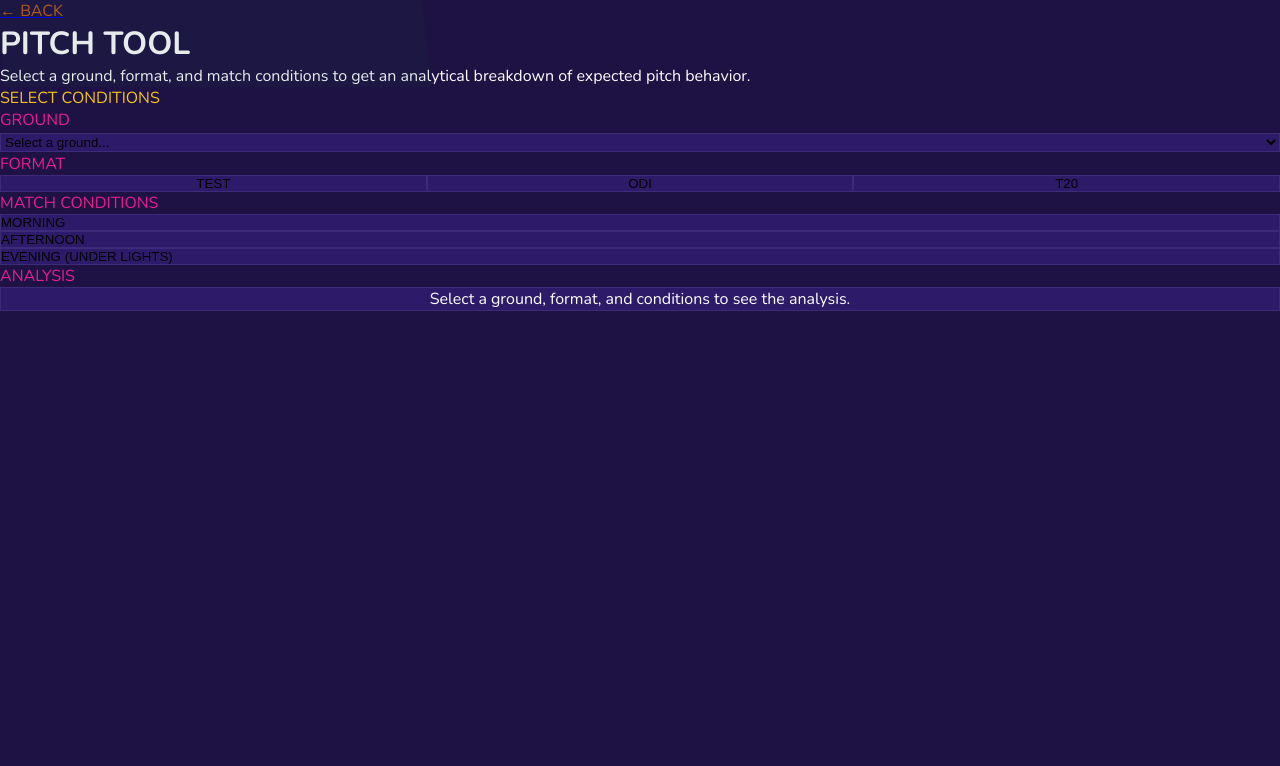
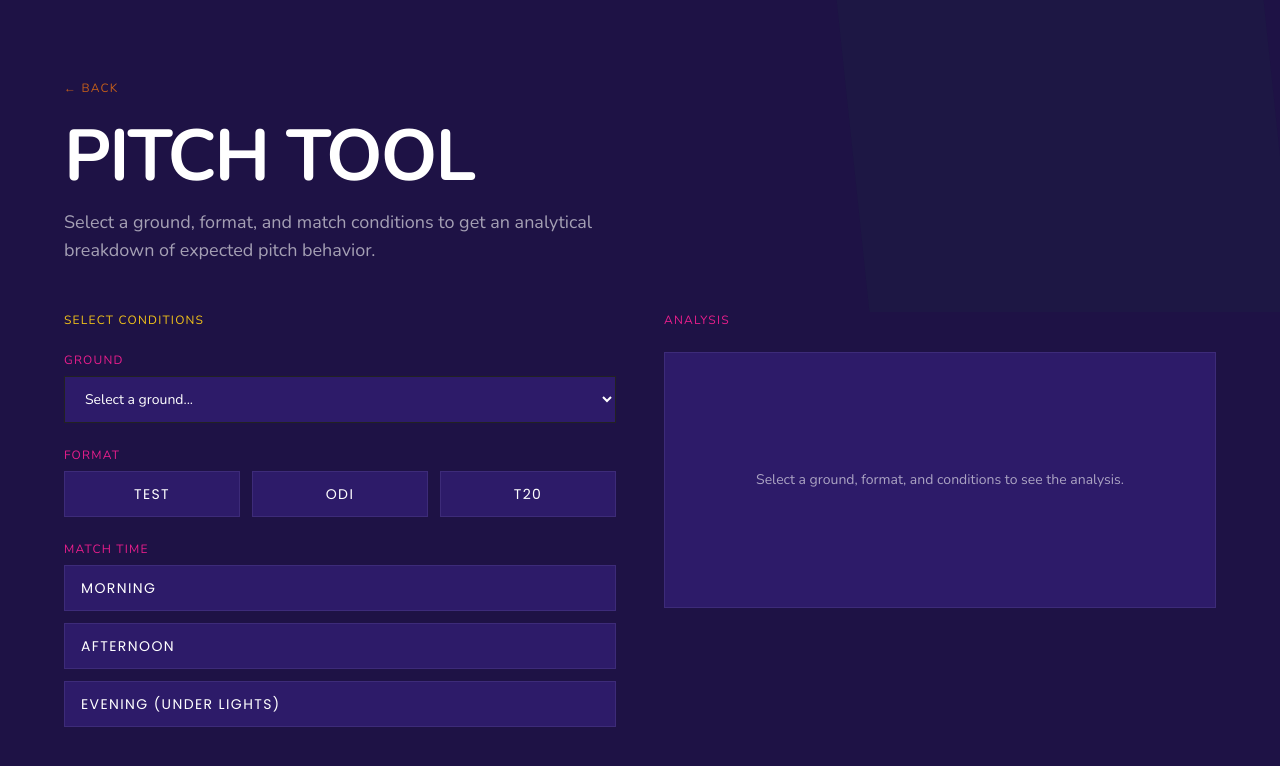
Before and after one commit to jaidenupatel/Cricket-Pitch-Analysis, a Next.js app: page /tool in a window 1280 px wide. Shown: the top 766 px of the page. Built offline with nearby package versions, Linux system fonts and the light colour scheme.

Commit message:
fixing stadium cards and importing tailwinds

```diff
--- a/app/globals.css
+++ b/app/globals.css
@@ -1,7 +1,6 @@
-@tailwind base;
-@tailwind components;
-@tailwind utilities;
+@import "tailwindcss";
 
+@layer base {
   * {
     margin: 0;
     padding: 0;
@@ -12,3 +11,6 @@ body {
     background-color: #1e1245;
     color: #ffffff;
   }
+}
+
+@source "../components";
--- a/app/tool/page.jsx
+++ b/app/tool/page.jsx
@@ -74,7 +74,7 @@ export default function ToolPage() {
   const allSelected = selectedStadium && selectedFormat && selectedCondition
 
   return (
-    <main className="min-h-screen bg- text-white">
+    <main className="min-h-screen bg- text-white" style = {{fontFamily: 'var(--font-nunito)'}}>
 
       {/* Header */}
       <div className="relative px-8 md:px-16 pt-20 pb-12 overflow-hidden">
@@ -110,7 +110,8 @@ export default function ToolPage() {
             <select
               value={selectedStadium}
               onChange={(e) => setSelectedStadium(e.target.value)}
-              className="w-full bg-[#2d1b69] border border-[#3d2b79] text-white px-4 py-3 text-sm focus:outline-none focus:border-[#f5c518] transition-colors"
+              className="w-full bg-[#111111] border border-[#222222] text-white px-4 py-3 text-sm focus:outline-none focus:border-[#f5c518] transition-colors"
+              style={{ backgroundColor: '#2d1b69', color: 'white'}}
             >
               <option value="">Select a ground...</option>
               {stadiums.map((s) => (
@@ -131,10 +132,11 @@ export default function ToolPage() {
                 <button
                   key={f}
                   onClick={() => setSelectedFormat(f)}
+                  style={{ color: 'white', fontFamily: 'var(--font-poppins)' }}
                   className={`flex-1 py-3 text-sm uppercase tracking-widest border transition-colors ${
                     selectedFormat === f
-                      ? 'bg-[#e9138c] border-[#f5c518] text-white'
-                      : 'bg-[#2d1b69] border-[#3d2b79] text-white/60 hover:border-[#f5c518]'
+                      ? 'bg-[#e9138c] border-[#e91e8c] text-white'
+                      : 'bg-[#2d1b69] border-[#3d2b79] text-white hover:border-[#e91e8c]'
                   }`}
                 >
                   {f}
@@ -146,17 +148,18 @@ export default function ToolPage() {
           {/* Conditions */}
           <div className="mb-6">
             <label className="block text-xs uppercase tracking-widest text-[#e91e8c] mb-2">
-              Match Conditions
+              Match Time
             </label>
             <div className="flex flex-col gap-3">
               {conditions.map((c) => (
                 <button
                   key={c}
                   onClick={() => setSelectedCondition(c)}
+                  style={{ color: 'white', fontFamily: 'var(--font-poppins)' }}
                   className={`py-3 px-4 text-sm uppercase tracking-widest border text-left transition-colors ${
                     selectedCondition === c
-                      ? 'bg-[#e91e8c] border-[#f5c518] text-white'
-                      : 'bg-[#2d1b69] border-[#3d2b79] text-white/60 hover:border-[#f5c518]'
+                      ? 'bg-[#e91e8c] border-[#e91e8c] text-white'
+                      : 'bg-[#2d1b69] border-[#3d2b79] text-white hover:border-[#e91e8c]'
                   }`}
                 >
                   {c}
--- /dev/null
+++ b/tailwind.config.js
@@ -0,0 +1,10 @@
+/** @type {import('tailwindcss').Config} */
+module.exports = {
+  content: [],
+  theme: {
+    extend: {},
+  },
+  plugins: [],
+}
+
+``
```
Also changed, not shown: data/stadiums.js (+4 -4 lines). Lines whose indentation alone changed are shown as unchanged.
